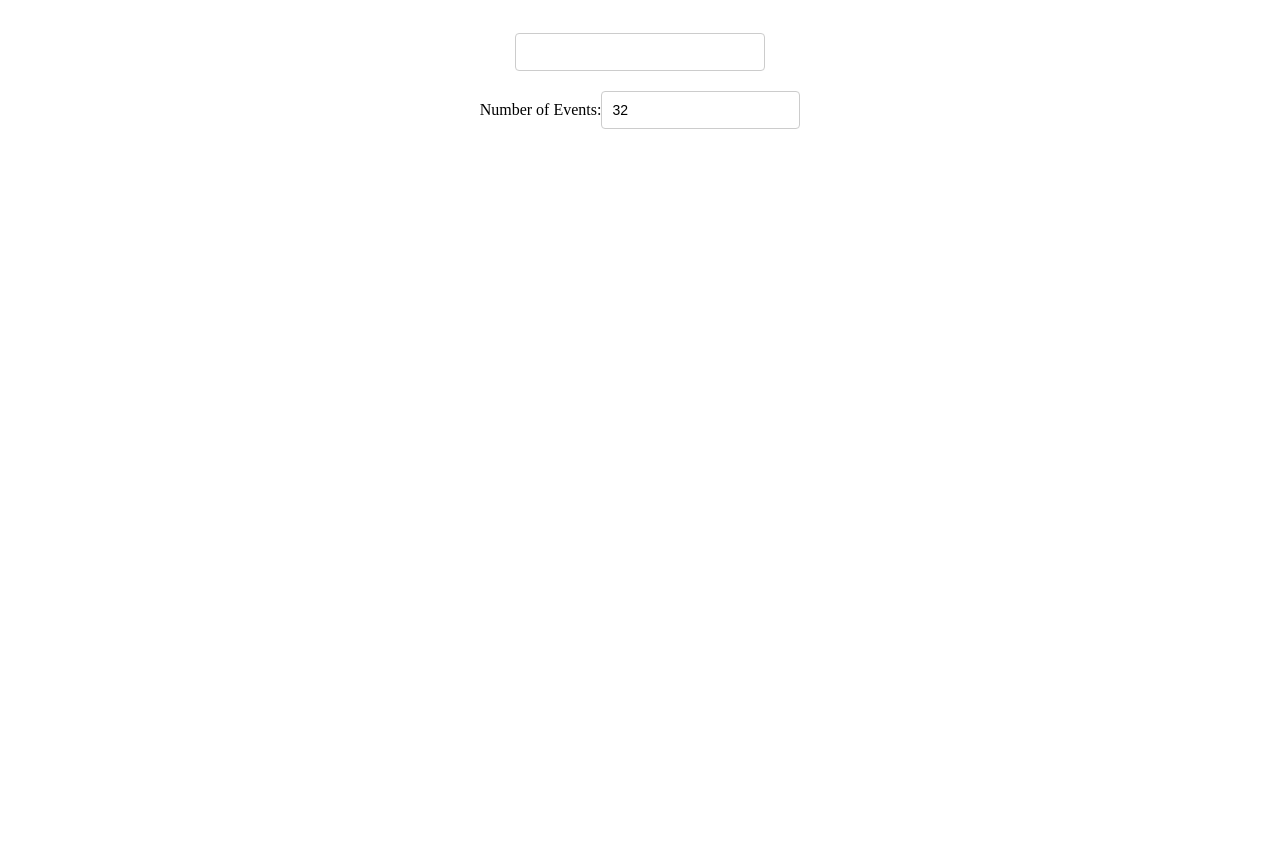
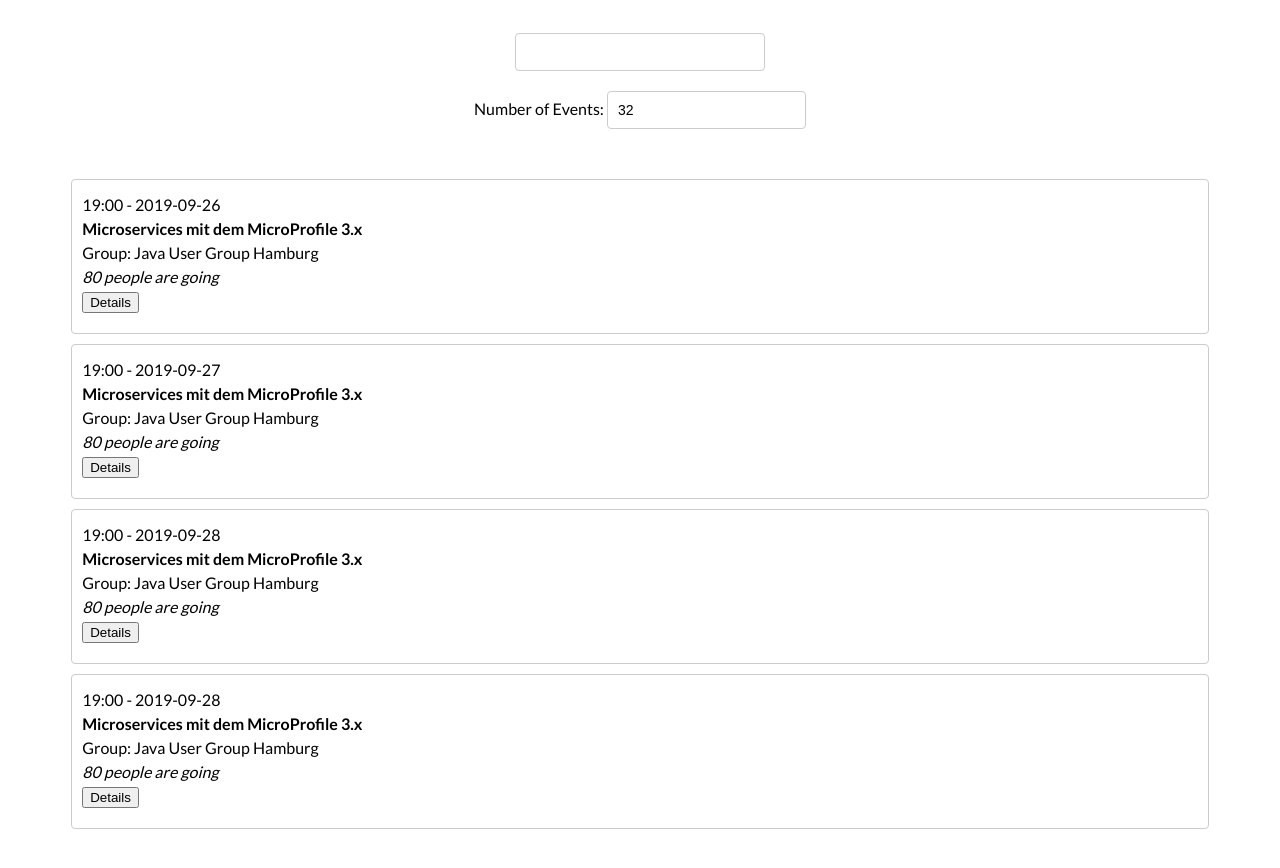
Before and after one commit to envincebal/meetup, a React (Create React App) app: page / in a window 1280 px wide. Shown: the top 868 px of the page. Before the commit the page ends 800 px from the top, so only its background shows below. Built offline with nearby package versions, Linux system fonts and the light colour scheme.

Commit message:
Set parameters for pages and updateEvents.

```diff
--- a/src/App.css
+++ b/src/App.css
@@ -1,6 +1,9 @@
+@import url('https://fonts.googleapis.com/css?family=Lato:400,700&display=swap');
+
 .App {
   text-align: center;
   padding: 2% 5%;
+  font-family: 'Lato', sans-serif;
 }
 
 .App * {
@@ -70,6 +73,14 @@
   position: relative;
 }
 
+.event-name {
+  font-weight: 700;
+}
+
+.event-count {
+  font-style: italic;
+}
+
 .details-btn {
   position: absolute;
   right: 5px;
--- a/src/App.js
+++ b/src/App.js
@@ -3,29 +3,46 @@
 import EventList from "./EventList";
 import NumberOfEvents from './NumberOfEvents';
 import CitySearch from "./CitySearch";
-import { getEvents } from './api';
+import {getEvents} from './api';
 
 class App extends Component {
-  constructor(props){
+  constructor(props) {
     super(props);
 
     this.state = {
-      events: []
+      events: [],
+      lat: null,
+      lon: null,
+      page: null
     }
   }
 
-
-  updateEvents = (lat, lon) => {
-    getEvents(lat, lon)
-      .then(events => this.setState({events}));
+  componentDidMount() {
+    this.updateEvents();
   }
 
-  render () {
+  updateEvents = (lat, lon, page) => {
+    if (lat && lon) {
+      getEvents(lat, lon, this.state.page).then(events => {
+        this.setState({events, lat, lon})
+      })
+    } else if (page) {
+      getEvents(this.state.lat, this.state.lon, page).then(events => {
+        this.setState({events, page})
+      })
+
+    } else {
+      getEvents(this.state.lat, this.state.lon, this.state.page).then(events => this.setState({events}));
+    }
+
+  }
+
+  render() {
     return (
       <div className="App">
-        <CitySearch updateEvents={this.updateEvents} />
-        <NumberOfEvents />
-        <EventList events={this.state.events} />
+        <CitySearch updateEvents={this.updateEvents}/>
+        <NumberOfEvents updateEvents={this.updateEvents}/>
+        <EventList events={this.state.events}/>
       </div>
     );
   }
--- a/src/Event.js
+++ b/src/Event.js
@@ -21,7 +21,11 @@
     const {event} = this.props;
     return (
       <div className="event">
-      <h2 className="event-name">{event.name}</h2>
+        <p>{event.local_time + " - " + event.local_date}</p>
+        <p className="event-name">{event.name}</p>
+        <p>{"Group: " + event.group.name}</p>
+        <p className="event-count">{event.yes_rsvp_count} people are going</p>
+
         <div className="event-details">
 
         </div>
--- a/src/NumberOfEvents.js
+++ b/src/NumberOfEvents.js
@@ -10,14 +10,15 @@
   }
 
   handleInputChanged = (event) => {
-    const value = event.target.value;
-    this.setState({numberInput: value});
+    const number = event.target.value;
+    this.setState({numberInput: number});
+    this.props.updateEvents(null, null, number);
   }
 
   render(){
     return (
       <div className="number-of-events">
-        <span className="numbers-label">Number of Events:</span>
+        <span className="numbers-label">Number of Events: </span>
         <input
         className="number"
         type="number"
--- a/src/api.js
+++ b/src/api.js
@@ -37,7 +37,7 @@
   return [];
 }
 
-async function getEvents(lat, lon) {
+async function getEvents(lat, lon, page) {
   if (window.location.href.startsWith('http://localhost')) {
     return mockEvents.events;
   }
@@ -49,6 +49,14 @@
 
   if (lat && lon){
     url += "&lat=" + lat + "&lon=" + lon;
+  }
+
+  if (page) {
+    url += "&page=" + page;
+  }
+
+  if (lat && lon && page) {
+    url += "&lat=" + lat + "&lon=" + lon + "&page=" + page;
   }
 
   const result = await axios.get(url);
```
